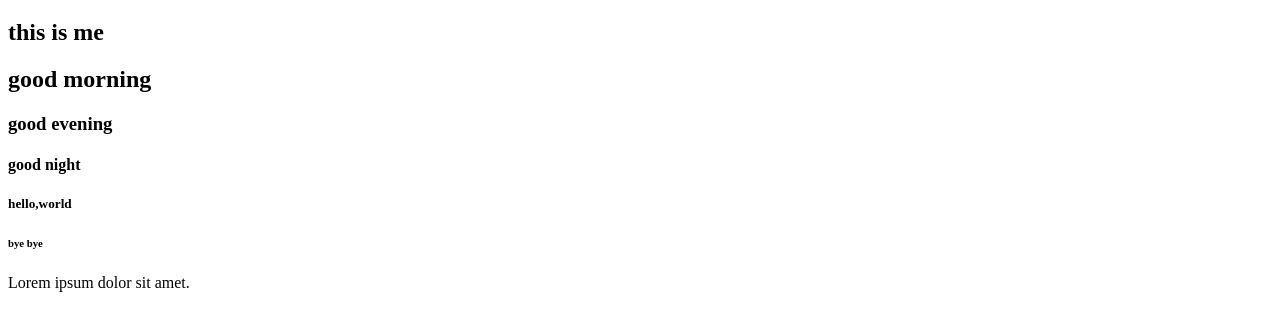
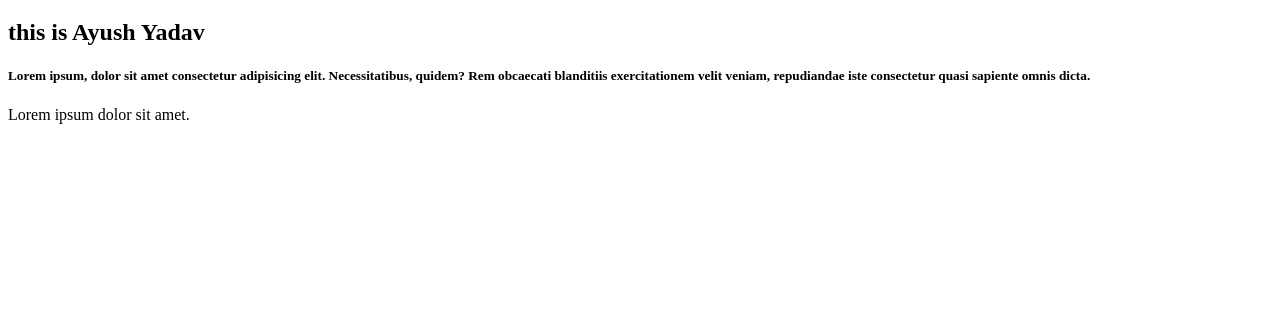
Before and after one commit to ayushydv07/AIML-2, a plain HTML site: page index.html in a window 1280 px wide. Shown: the part 61-392 px from the top of the page. Drawn offline with Linux system fonts and the light colour scheme.

Commit message:
Second commit

```diff
--- a/index.html
+++ b/index.html
@@ -4,12 +4,8 @@
 <title>Me ayush yadav</title>
 <body>
 <h1>hey</h1>
-<h2>this is me</h2>
-<h2>good morning</h2>
-<h3>good evening</h3>
-<h4>good night</h4>
-<h5>hello,world</h5>
-<h6>bye bye</h6>
+<h2>this is Ayush Yadav</h2>
+<h5>Lorem ipsum, dolor sit amet consectetur adipisicing elit. Necessitatibus, quidem? Rem obcaecati blanditiis exercitationem velit veniam, repudiandae iste consectetur quasi sapiente omnis dicta.</h5>
 <p>Lorem ipsum dolor sit amet.</p>
 </body>
 </head>
```
